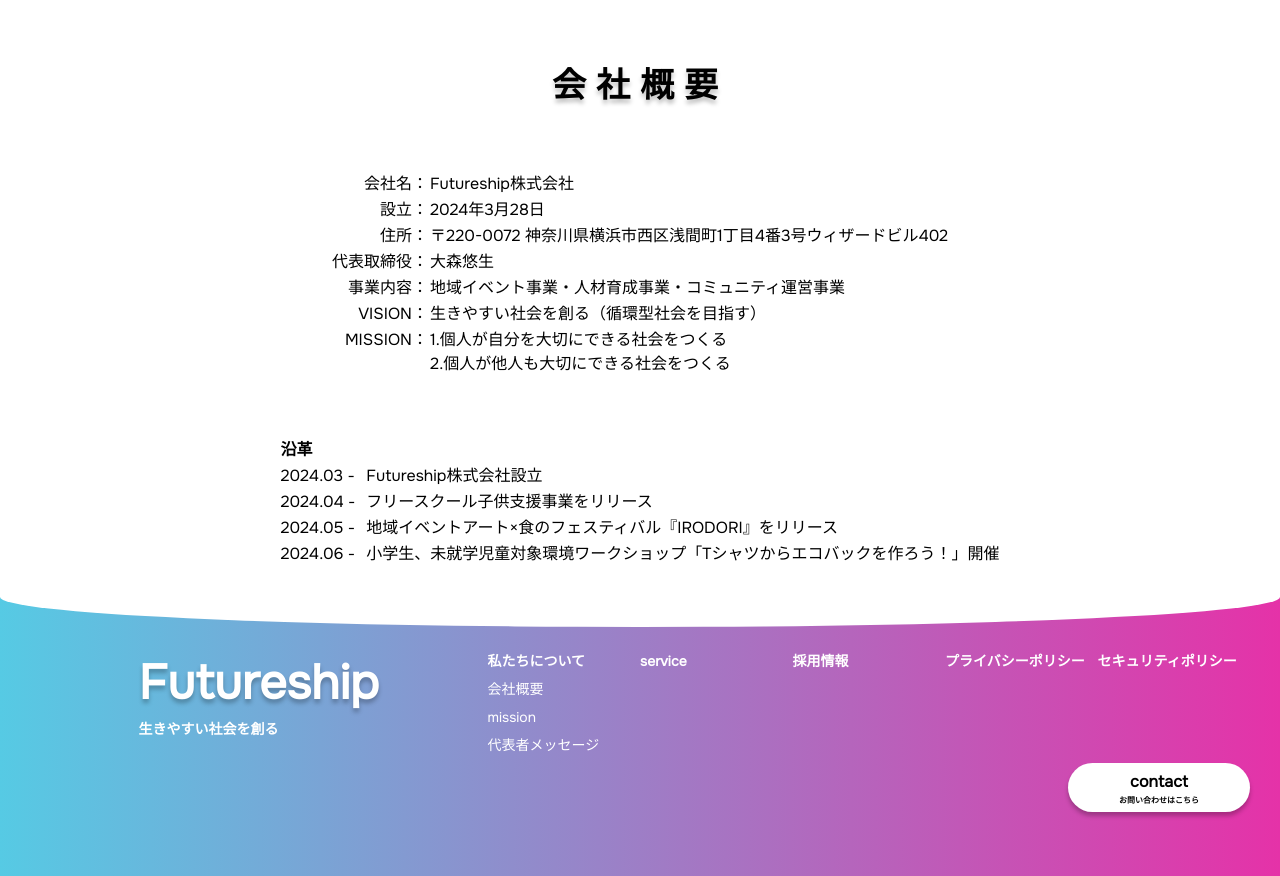
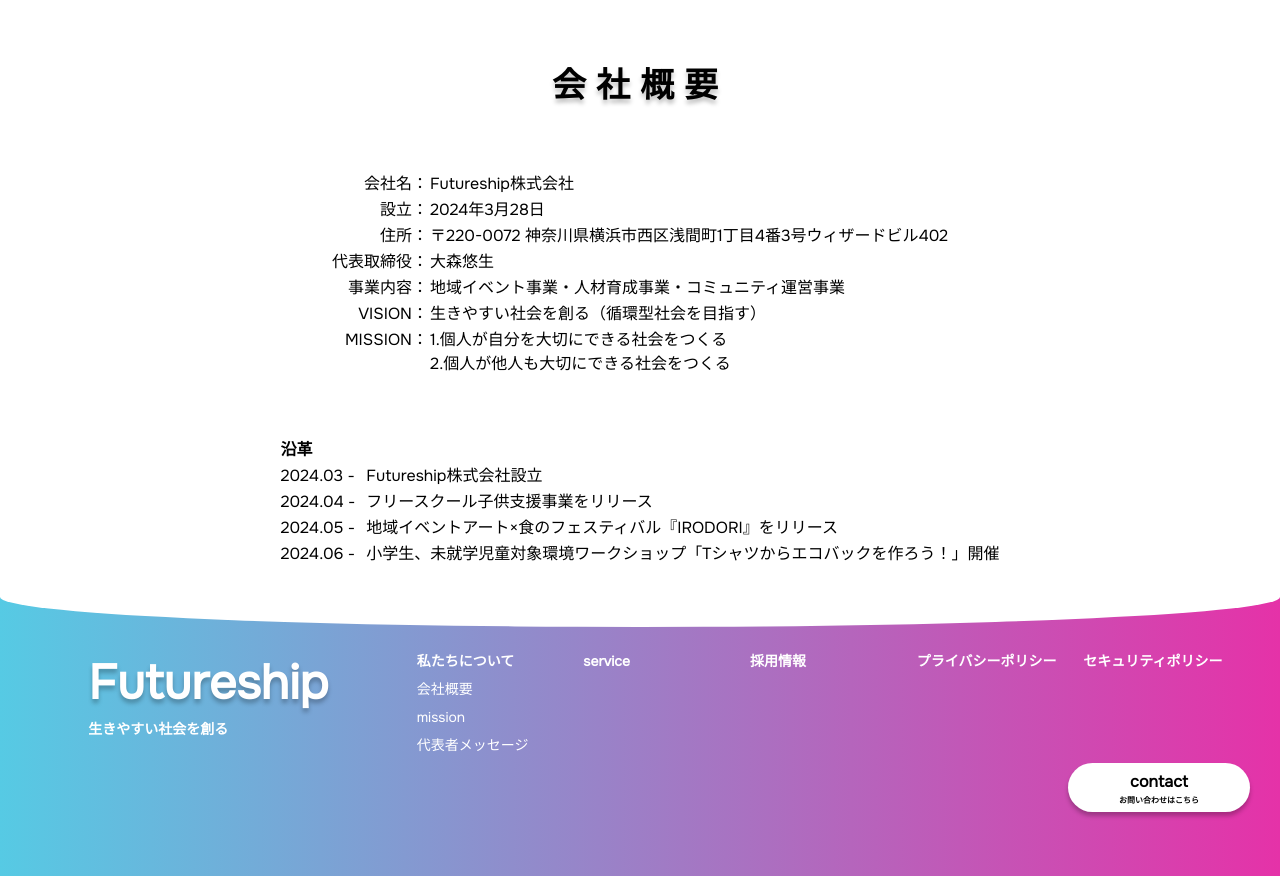
Before and after one commit to futureship/Futureship_HP, a Next.js app: page /about in a window 1280 px wide. Built offline with nearby package versions, Linux system fonts and the light colour scheme.

Commit message:
デザイン調整

```diff
--- a/src/app/components/footer/color-footer/color-footer.module.scss
+++ b/src/app/components/footer/color-footer/color-footer.module.scss
@@ -30,9 +30,9 @@
   @include fontOnest;
 
   display: grid;
-  grid-template-columns: 3fr 1fr 1fr 1fr 1fr 1fr;
+  grid-template-columns: 5fr 2fr 2fr 2fr 2fr 2fr;
   font-size: 14px;
-  padding: 0 30px;
+  padding: 0 30px 0 0;
 }
 
 .company {
--- a/src/app/components/footer/monochrome-footer/monochrome-footer.module.scss
+++ b/src/app/components/footer/monochrome-footer/monochrome-footer.module.scss
@@ -20,7 +20,7 @@
   @include fontOnest;
 
   display: grid;
-  grid-template-columns: 3fr 1fr 1fr 1fr 1fr 1fr;
+  grid-template-columns: 5fr 2fr 2fr 2fr 2fr 2fr;
   font-size: 14px;
   padding: 0 30px;
 }
```
